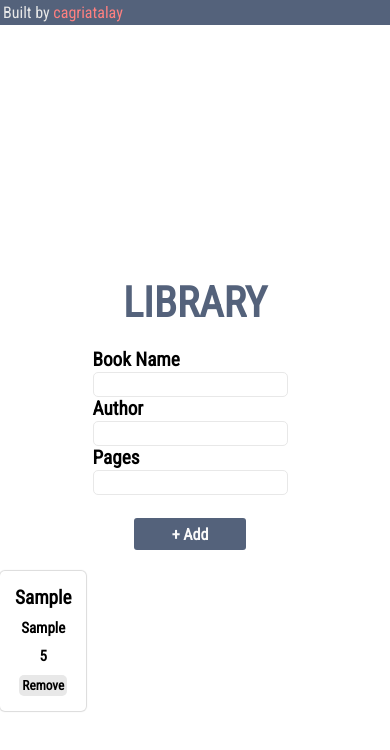
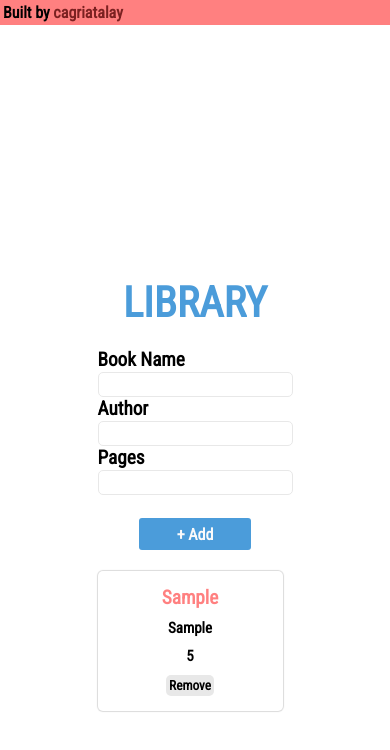
Before and after one commit to cagriatalay/Library, a plain HTML site: page index.html in a window 390 px wide. Both pictures are taken after typing "Sample", "Sample", "5" into the empty fields and a click on the button "+ Add". Drawn offline with Linux system fonts and the light colour scheme.

Commit message:
CSS update

```diff
--- a/index.css
+++ b/index.css
@@ -8,23 +8,25 @@
     --red: #ff8080;
     --white: #e8e8e8;
     --pewter: #fafafa;
-    --blue: #54627B;
+    --blue: #4b9cda;
     --font: 'Roboto Condensed', sans-serif;
 }
 
 .header {
-    background-color: var(--blue);
-    color: var(--white);
+    background-color: var(--red);
+    color: black;
     font-family: var(--font);
     width: auto;
     position: sticky;
     padding: 3px;
+    font-weight: 700;
 }
 
 .header a {
     text-decoration: none;
-    color: var(--red);
+    color: #7b2121;
     cursor: pointer;
+    transition: 0.5s ease-in-out;
 }
 
 .header a:hover {
@@ -34,23 +36,22 @@
 
 .wrapper1 {
     display: grid;
+    width: 60vw;
     grid-row-gap: 1em;
     justify-content: center;
-    margin: 10px;
     margin: 20vh 0 0 0;
 }
 
 .row1 {
     display: flex;
-    justify-content: left;
+    justify-content: center;
     align-content: center;
-    width: 40vw;
+    width: 50vw;
 }
 
 
 .row1 h1 {
-    display: inline-flex;
-    font-size: 4vh;
+    font-size: 3rem;
     font-weight: 900;
     font-family: var(--font);
     color: var(--blue);
@@ -58,6 +59,8 @@
 
 
 .row2 {
+    display: flex;
+    width: 50vw;
     font-family: var(--font);
     padding: 5px 0 5px 0;
 }
@@ -82,8 +85,9 @@
 }
 
 .row2 form {
+    width: 100%;
     display: flex;
-    justify-content: flex-start;
+    justify-content: center;
     flex-direction: row;
     flex-wrap: wrap;
     align-items: center;
@@ -111,9 +115,17 @@
     margin: 30px 0 0 0;
 }
 
+.wrapper1{
+    width: 100%;
+    display: flex;
+    align-items: center;
+    flex-direction: column;
+}
+
 .wrapper2 {
     display: grid;
     grid-gap: 10px;
+    width: 50vw;
     grid-template-columns: repeat(4, 1fr);
 }
 
@@ -121,7 +133,9 @@
     display: flex;
     flex-direction: column;
     align-items: center;
+    justify-content: space-between;
     flex-wrap: wrap;
+    min-width: 10vw;
     border-radius: 5px;
     padding: 10px;
     margin: 0 10px 0 0;
@@ -132,10 +146,13 @@
 
 .boxes p {
     font-size: 15px;
+    text-align: center;
 }
 
 .boxes h4 {
     font-size: larger;
+    color: var(--red);
+    text-align: center;
 }
 
 .boxes * {
@@ -160,7 +177,26 @@
     background-color: #ff8080;
 }
 
+@media screen and (max-width: 1200px) {
+
+    .wrapper2 {
+        grid-template-columns: repeat(3, 1fr);
+    }
+
+}
+
+
+@media screen and (max-width: 1012px) {
+
+    .wrapper2 {
+        grid-template-columns: repeat(2, 1fr);
+    }
+
+}
+
+
 @media screen and (max-width: 600px) {
+
     .row1 {
         display: flex;
         justify-content: center;
@@ -187,6 +223,13 @@
         margin: 30vh 0 0 0;
     }
 
+    .wrapper2 {
+        display: grid;
+        grid-gap: 10px;
+        width: 50vw;
+        grid-template-columns: repeat(1, 1fr);
+    }
+
     .row2 button {
         font-size: medium;
     }
```
